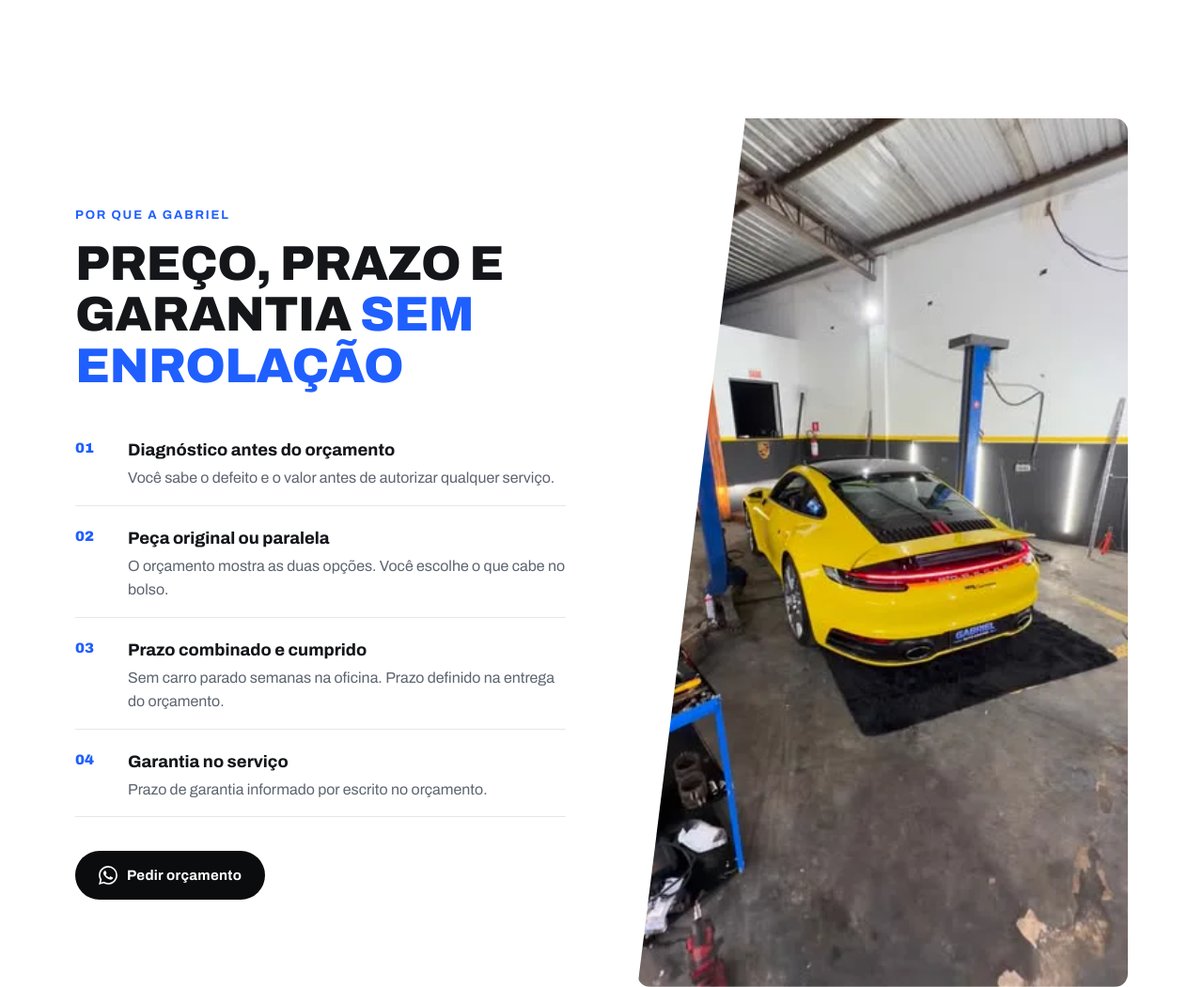
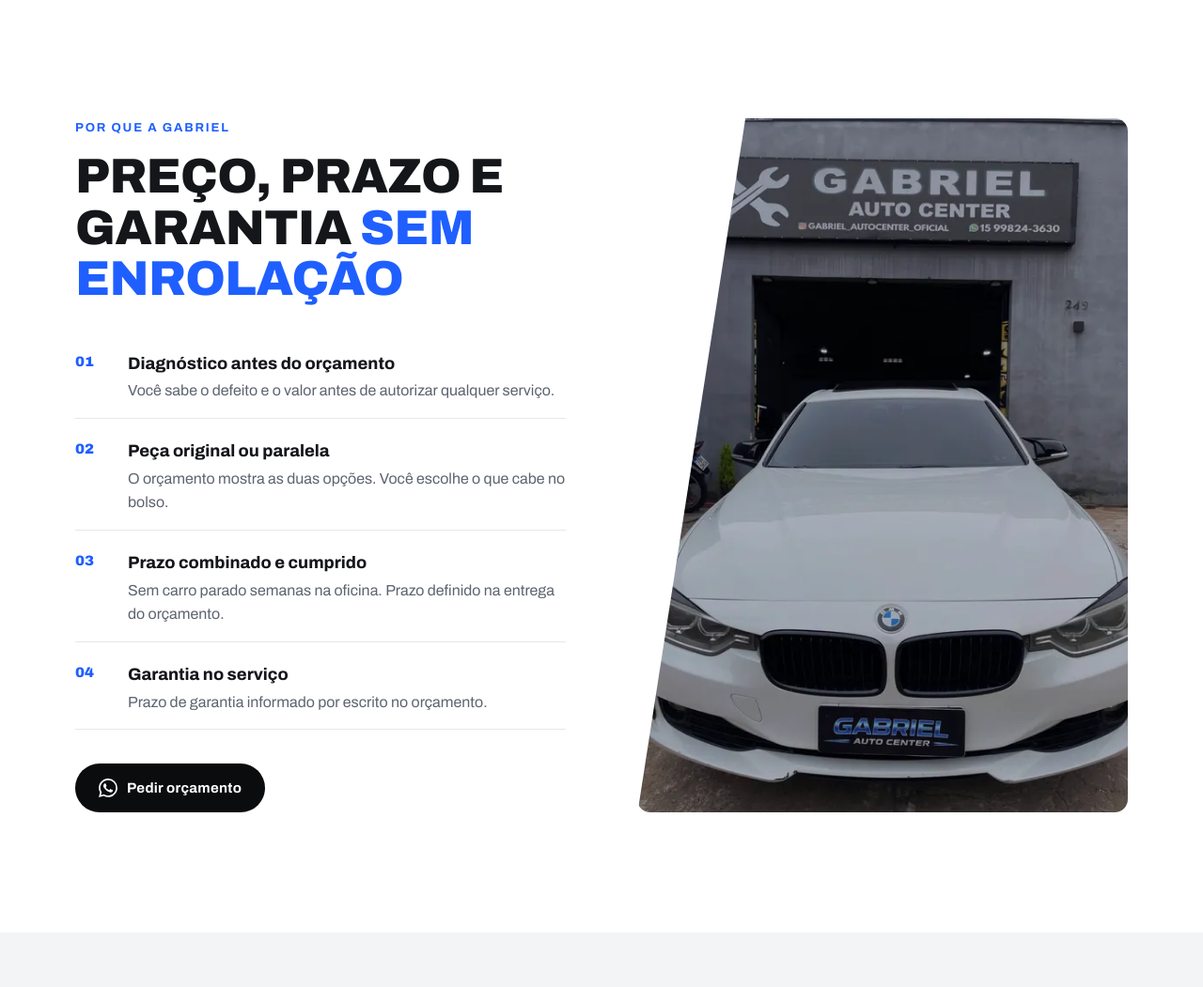
Before and after one commit to CarlosTTTech99/site-gabriel-auto-center, a plain HTML site: page public/index.html in a window 1280 px wide. Shown: the part 3620-4671 px from the top of the page at 94% size. Drawn offline with Linux system fonts and the light colour scheme.

Commit message:
Troca foto da seção Por que a Gabriel por BMW em alta resolução
A foto do Porsche vinha do Instagram em 480px e ficava borrada
esticada na coluna. Agora usa a foto original da BMW com srcset.

Co-Authored-By: Claude Opus 5.5 <noreply@anthropic.com>

```diff
--- a/public/css/style.css
+++ b/public/css/style.css
@@ -196,7 +196,7 @@ html.motion .hero__txt>*:nth-child(5){animation-delay:.32s}
 .vant b{font-size:18px;font-weight:750}
 .vant span{color:var(--muted);font-size:16px;margin-top:2px}
 .vantagens__img{margin:0;height:100%;min-height:480px;border-radius:var(--r);overflow:hidden;clip-path:polygon(22% 0,100% 0,100% 100%,0 100%)}
-.vantagens__img img{width:100%;height:100%;object-fit:cover;filter:none}
+.vantagens__img img{width:100%;height:100%;object-fit:cover;object-position:50% 70%}
 @media (max-width:860px){.vantagens__grid{grid-template-columns:1fr}.vantagens__img{min-height:0;aspect-ratio:4/3;clip-path:none}}
 
 /* ---------- Passos ---------- */
--- a/public/index.html
+++ b/public/index.html
@@ -313,7 +313,7 @@
       </a>
     </div>
     <figure class="vantagens__img reveal">
-      <img src="/img/porsche-911-manutencao-itapetininga.webp" width="480" height="640" loading="lazy" alt="Porsche 911 amarelo dentro da oficina Gabriel Auto Center">
+      <img src="/img/bmw-oficina-mecanica-itapetininga-900.webp" srcset="/img/bmw-oficina-mecanica-itapetininga-600.webp 600w, /img/bmw-oficina-mecanica-itapetininga-900.webp 900w, /img/bmw-oficina-mecanica-itapetininga-1300.webp 1300w" sizes="(min-width: 861px) 45vw, 100vw" width="900" height="1200" loading="lazy" alt="BMW Série 3 branca com placa Gabriel Auto Center na frente da oficina em Itapetininga">
     </figure>
   </div>
 </section>
```
